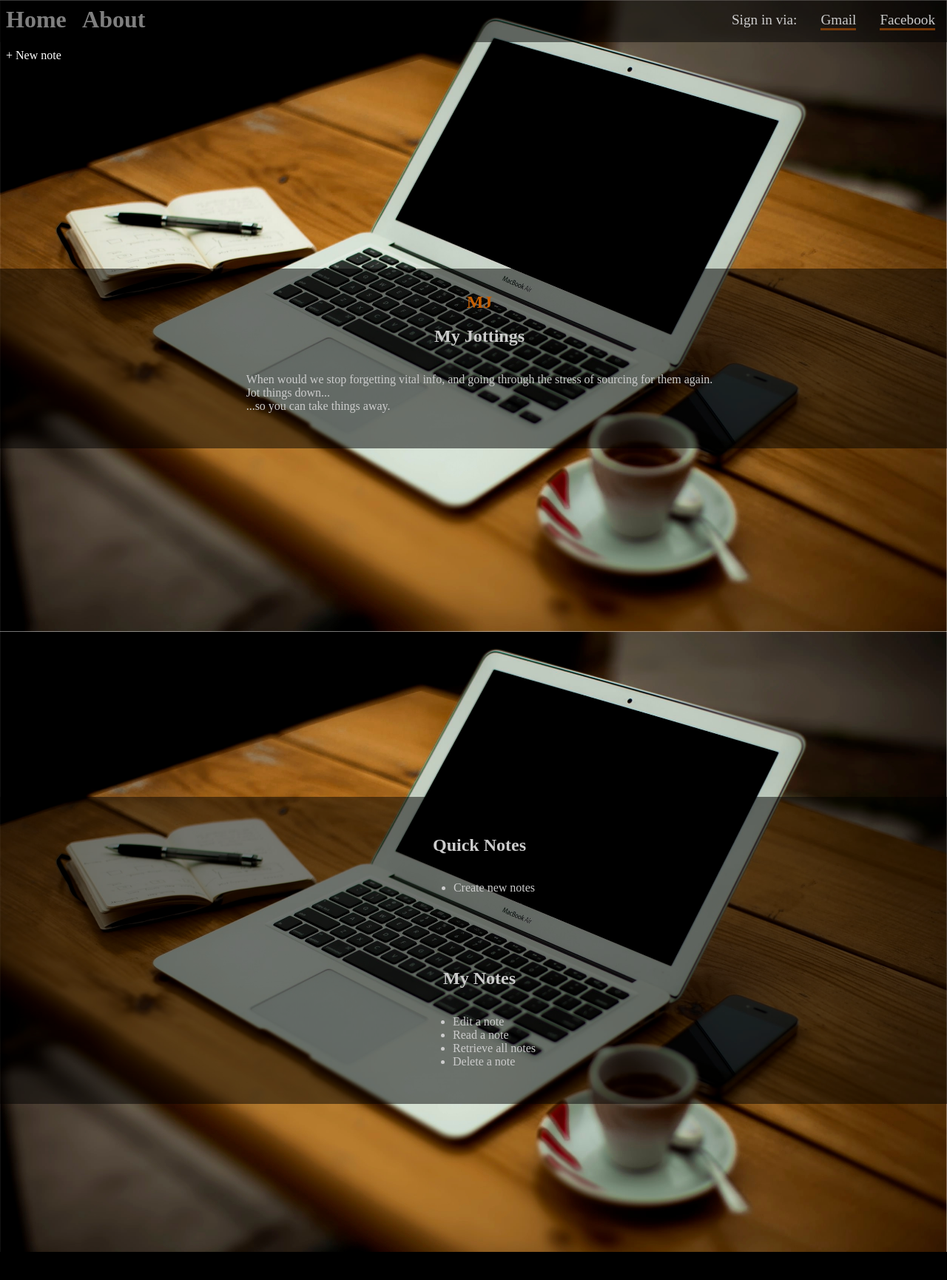
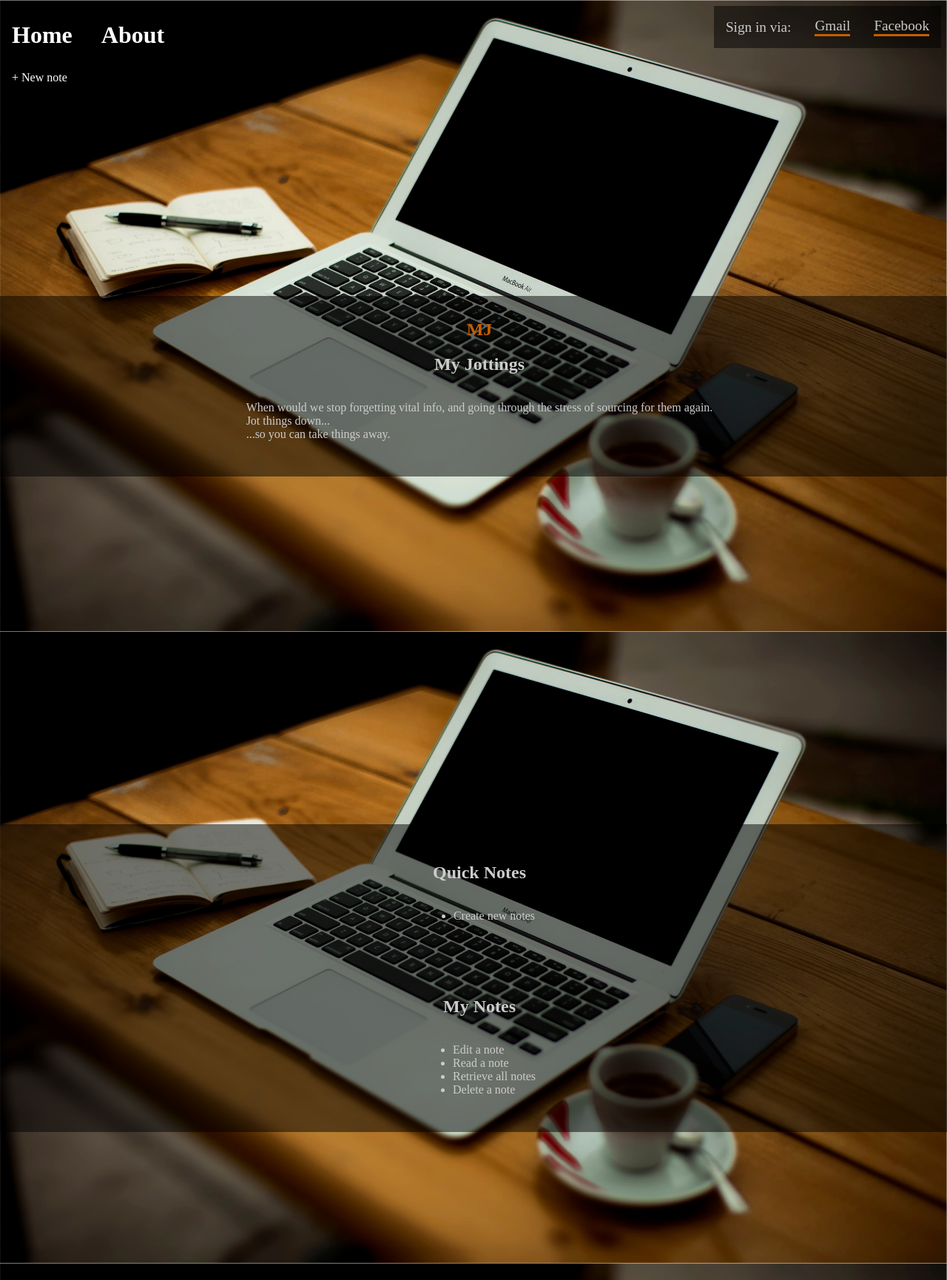
Before and after one commit to Maysummer/notes_app, a Django app: page / in a window 1280 px wide. Shown: the whole page at 74% size. Before the commit the page ends 1692 px from the top, so only its background shows below. Run offline with Django 3.2, Linux system fonts and the light colour scheme.

Commit message:
Add files via upload

```diff
--- a/notes/static/notes/style.css
+++ b/notes/static/notes/style.css
@@ -40,19 +40,31 @@ body {
     color: #c55e00;
 }
 
+.nav-right{
+    display: flex;
+}
+
+.nav-right a{
+    margin: 0.5rem;
+}
+
+.body{
+    position: relative;
+}
+
 .header {
-    width: 100vw;
+    background: rgba(0,0,0,0.5);
     display: flex;
-    justify-content: flex-end;
+    position: absolute;
     top: 0;
-    left: 0;
-    position: absolute;
-    background: rgba(0,0,0,0.5);
+    right: 0;
+    justify-content: center;
+    align-items: center;
 }
 
 .header-link {
     margin: 1rem;
-    border-bottom: 3px solid #c559008e;
+    border-bottom: 3px solid #c55e00;
     font-size: 1.2rem;
     color: #222;
     text-decoration: none;
```
